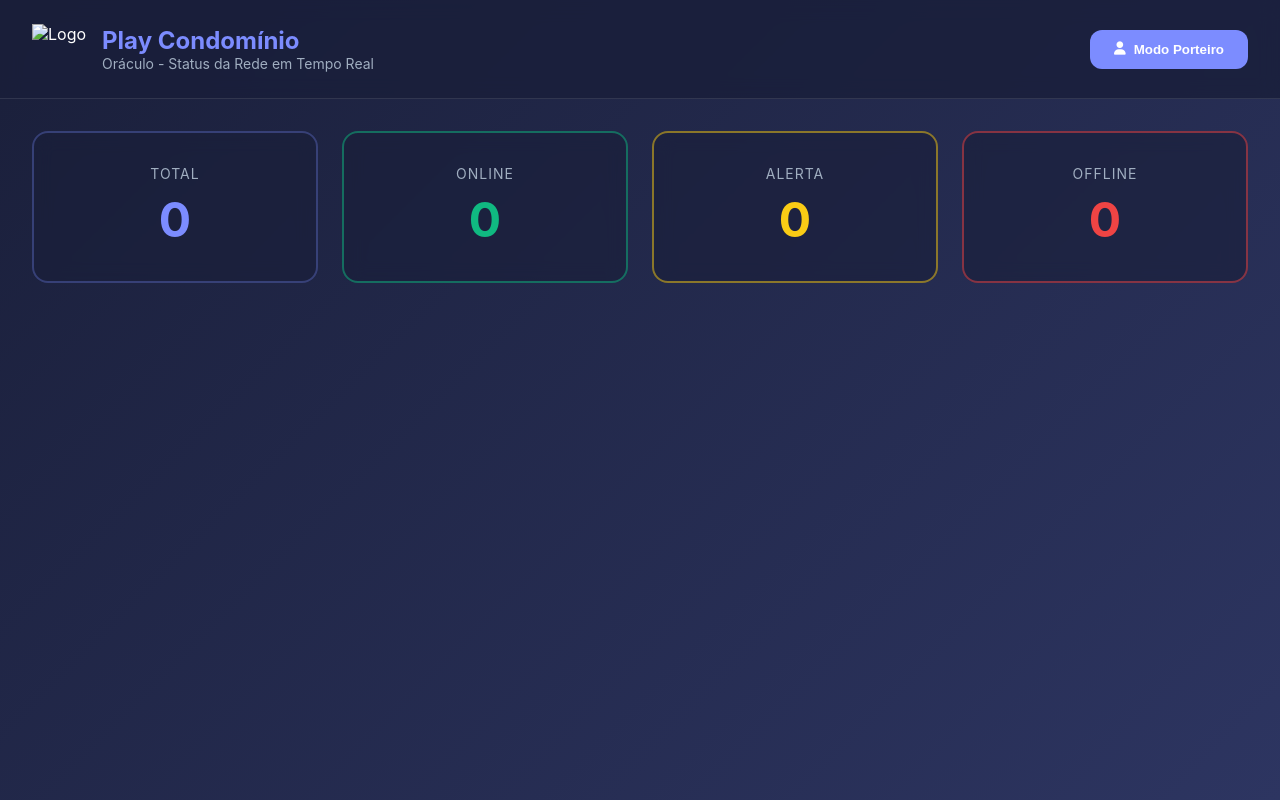
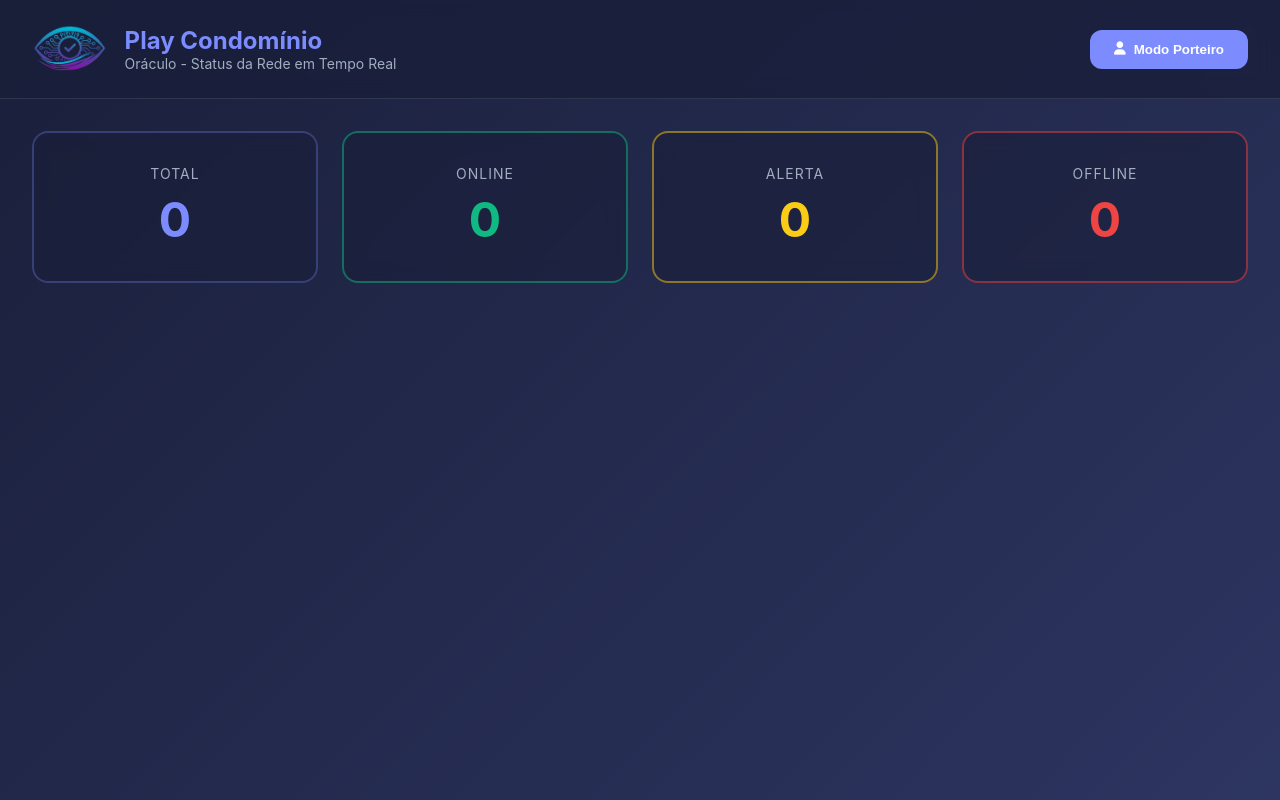
Before and after one commit to oreonsolucoes/Oraculo-Porteiro, a plain HTML site: page index.html in a window 1280 px wide. Drawn offline with nearby package versions, Linux system fonts and the light colour scheme; no server answers.

Commit message:
Replace logo image from logo.jpeg to logo.png

```diff
--- a/index.html
+++ b/index.html
@@ -16,7 +16,7 @@
     <!-- HEADER -->
     <header class="header">
         <div class="header-left">
-            <img src="logo.jpeg" alt="Logo" class="logo">
+            <img src="logo.png" alt="Logo" class="logo">
             <div class="header-info">
                 <h1 class="header-title">Play Condomínio</h1>
                 <p class="header-subtitle">Oráculo - Status da Rede em Tempo Real</p>
```
